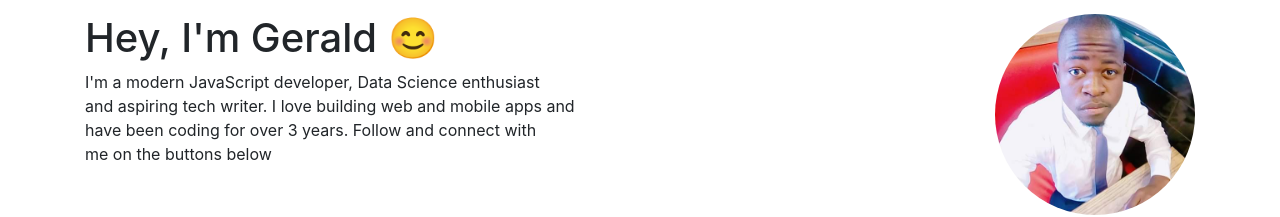
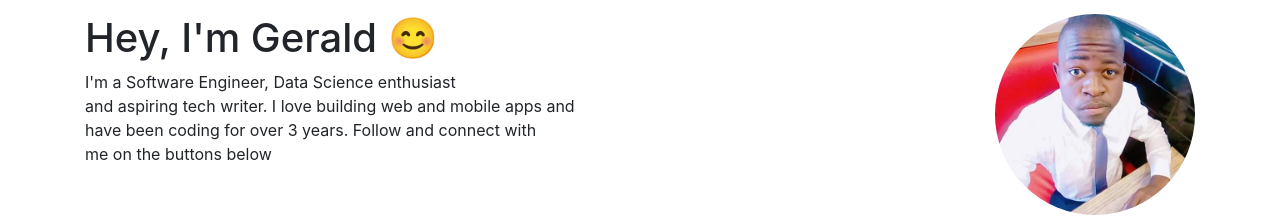
Before and after one commit to geraldmaboshe/geraldmaboshe.dev, a React (Create React App) app: page / in a window 1280 px wide. Shown: the part 192-409 px from the top of the page. Built offline with nearby package versions, Linux system fonts and the light colour scheme.

Commit message:
edited description

```diff
--- a/src/components/Container.js
+++ b/src/components/Container.js
@@ -12,10 +12,9 @@ class Header extends Component {
             <img style={imgStyle} src="pic.jpg" />
           </h1>
           <p>
-            I'm a modern JavaScript developer, Data Science enthusiast <br />{' '}
-            and aspiring tech writer. I love building web and mobile apps and{' '}
-            <br /> have been coding for over 3 years. Follow and connect with{' '}
-            <br />
+            I'm a Software Engineer, Data Science enthusiast <br /> and aspiring
+            tech writer. I love building web and mobile apps and <br /> have
+            been coding for over 3 years. Follow and connect with <br />
             me on the buttons below
             {/* If you like what I do, subcribe to my website in the form below to receive<br />
                         notifications about my publications.<br /><br />
```
